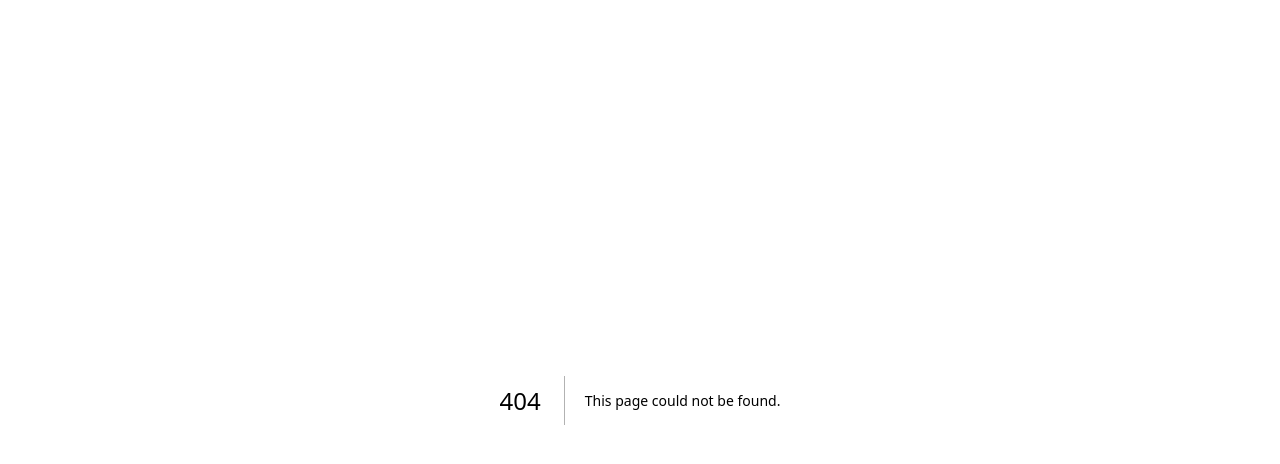
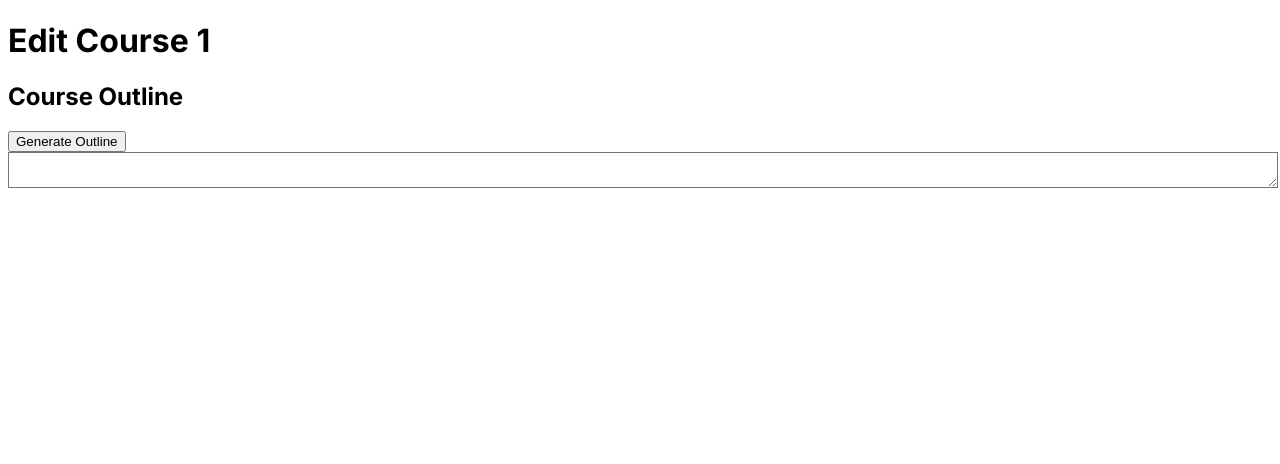
Before and after one commit to syrius10/creatoros, a Next.js app: page /courses/admin/1/edit in a window 1280 px wide. Before the commit this address had no page. Shown: the top 464 px of the page. Built offline with nearby package versions, Linux system fonts and the light colour scheme.

Commit message:
fix: update page params for Next.js 15.5.0 compatibility

```diff
--- /dev/null
+++ b/app/courses/admin/[courseId]/edit/page.tsx
@@ -0,0 +1,46 @@
+'use client'
+
+import { useState, useEffect } from 'react'
+import AIGeneratorButton from '@/components/AIGeneratorButton'
+
+// Simplified interface without searchParams
+interface PageProps {
+  params: Promise<{ courseId: string }>;
+}
+
+export default function CourseEditPage({ params }: PageProps) {
+  const [outline, setOutline] = useState('')
+  const [courseId, setCourseId] = useState<string>('')
+
+  // Use useEffect to handle the async params
+  useEffect(() => {
+    params.then(resolvedParams => {
+      setCourseId(resolvedParams.courseId)
+    }).catch(error => {
+      console.error('Error resolving params:', error)
+    })
+  }, [params])
+
+  const handleOutlineGenerated = (content: string) => {
+    setOutline(content)
+  }
+
+  return (
+    <div>
+      <h1>Edit Course {courseId}</h1>
+      <div>
+        <h2>Course Outline</h2>
+        <AIGeneratorButton
+          type="course_outline"
+          onGenerate={handleOutlineGenerated}
+          buttonText="Generate Outline"
+        />
+        <textarea
+          value={outline}
+          onChange={(e) => setOutline(e.target.value)}
+          className="w-full h-48 border rounded-md p-2"
+        />
+      </div>
+    </div>
+  )
+}
```
